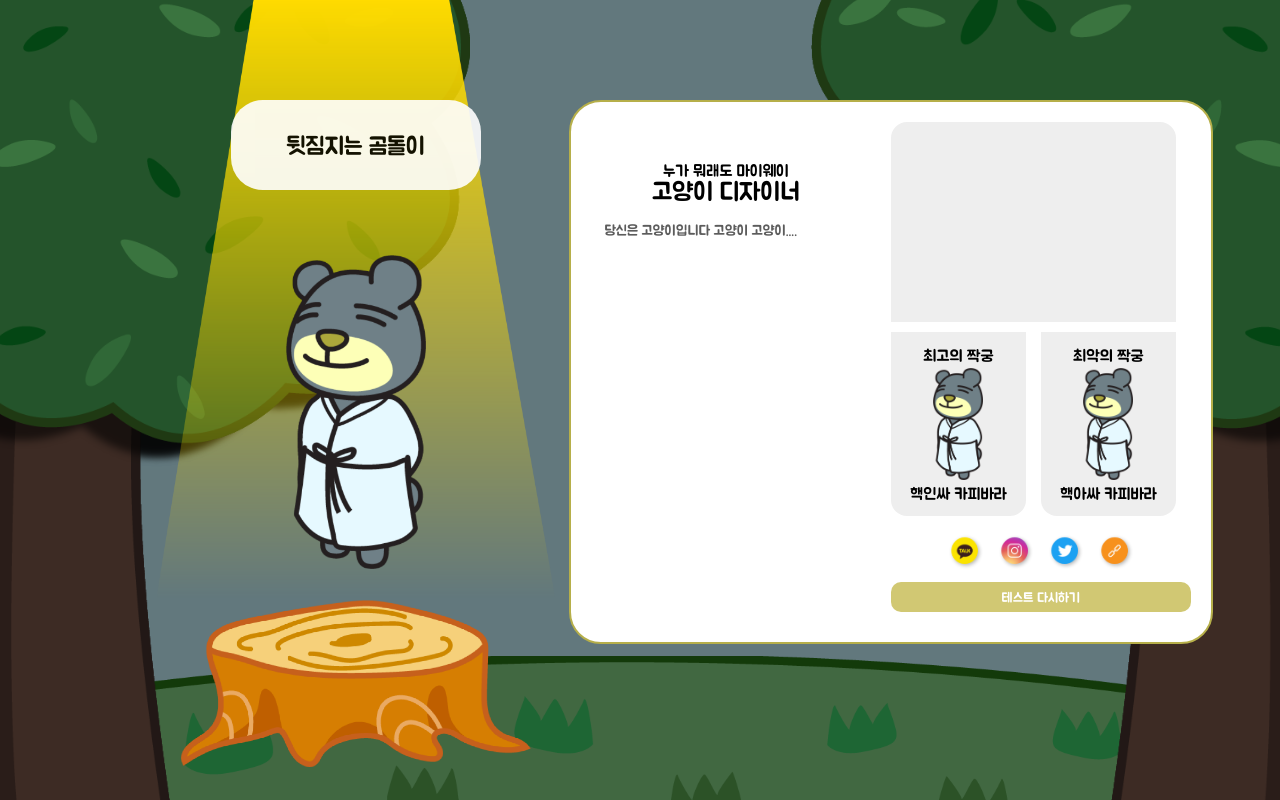
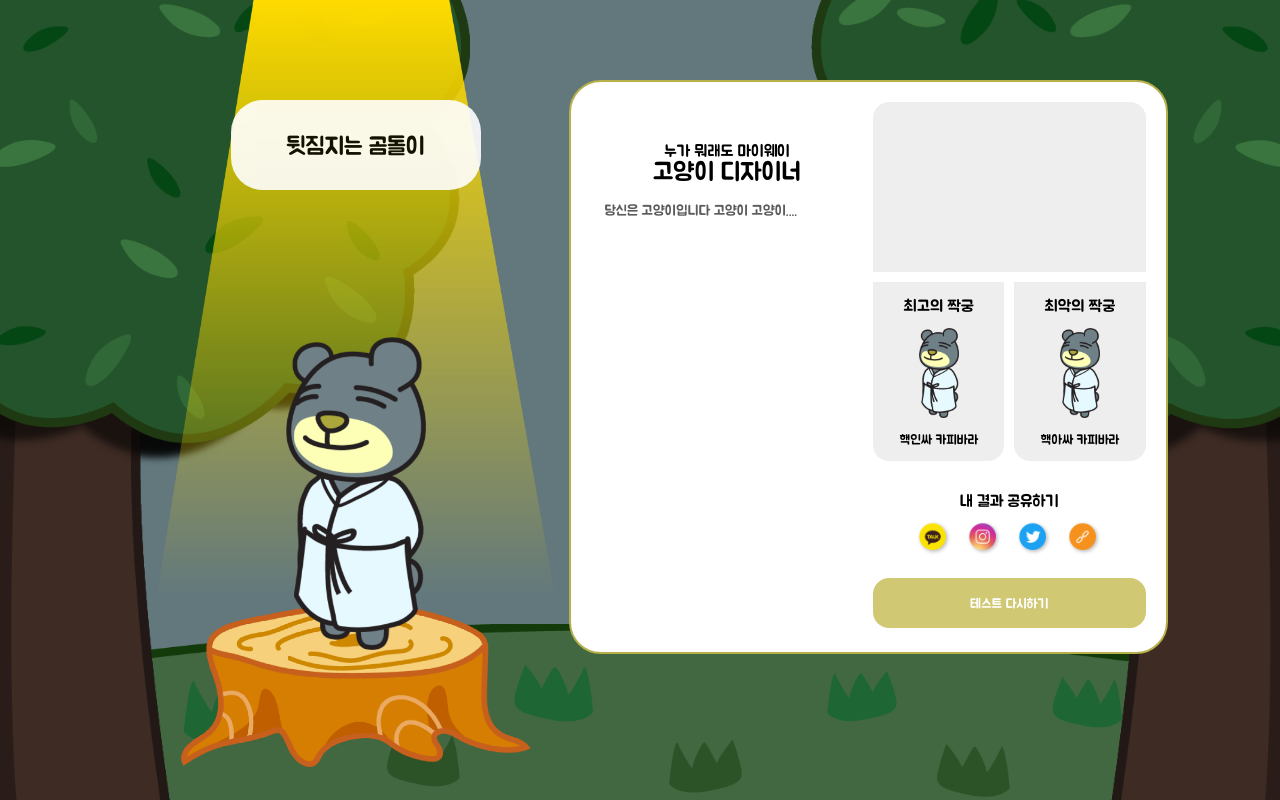
Before and after one commit to purplecode-team/developer-designer-type-indicator, a React app: page /result/1/1 in a window 1280 px wide. Built offline with nearby package versions, Linux system fonts and the light colour scheme; the HTML template or start-up script is replaced by a standard one.

Commit message:
modify: result layout 반응형

```diff
--- a/src/components/common/GrassBackground.jsx
+++ b/src/components/common/GrassBackground.jsx
@@ -7,7 +7,7 @@ const Background = styled.span`
   height: 100%;
   display: block;
   position: absolute;
-  bottom: -2rem;
+  bottom: 0;
   background-image: url(${(props) => props.img});
   background-position: bottom;
   background-size: 1440px 11rem;
--- a/src/components/common/LeftTree.jsx
+++ b/src/components/common/LeftTree.jsx
@@ -46,7 +46,7 @@ const LeftTree = ({ children }) => {
 };
 
 LeftTree.propTypes = {
-  children: PropTypes.node.isRequired,
+  // children: PropTypes.node.isRequired,
 };
 
 export default LeftTree;
--- a/src/components/common/RightTree.jsx
+++ b/src/components/common/RightTree.jsx
@@ -47,7 +47,7 @@ const RightTree = ({ children }) => {
 };
 
 RightTree.propTypes = {
-  children: PropTypes.node.isRequired,
+  // children: PropTypes.node.isRequired,
 };
 
 export default RightTree;
--- a/src/components/result/TextWhiteBoard.jsx
+++ b/src/components/result/TextWhiteBoard.jsx
@@ -7,87 +7,128 @@ import insta from '../../../public/img/insta.png';
 import kakao from '../../../public/img/kakao.png';
 import twitter from '../../../public/img/twitter.png';
 import clip from '../../../public/img/clip.png';
+import { Link } from 'react-router-dom';
 
 const Board = styled.div`
-  width:600px;
+  width:130%;
   background-color:white;
   font-family:'jua', sans-serif;
   padding: 20px;
   border: 2px solid #b6af4a;
   border-radius:2rem;
   display: grid;
-  grid-template-rows: repeat(5, 100px);
+  grid-template-rows: repeat(6, 80px);
   grid-template-columns: repeat(4, 1fr);
   grid-template-areas:
     "Test Test Graph Graph"
     "Test Test Graph Graph"
     "Test Test Side Side2"
     "Test Test Side Side2"
+    "Test Test Share Share"
     "Test Test Share Share";
+  @media (max-width: ${media.laptopM}) {
+    width:450px;
+  }
+  @media (min-width: ${media.laptop}){
+    column-gap: 10px;
+    row-gap:10px;
+  }
+  @media (max-width: ${media.laptop}){
+    column-gap: 20px;
+    row-gap:10px;
+    margin: 0 auto;
+    width: 80%;
+    grid-template-columns: repeat(2,1fr);
+    grid-template-areas:
+    "Graph Graph"
+    "Graph Graph"
+    "Test Test"
+    "Test Test"
+    "Test Test"
+    "Test Test"
+    "Side Side2"
+    "Side Side2"
+    "Share Share";
+    margin-bottom: 100px;
+  }
 `;
 const Test = styled.div`
   grid-area: Test;
-  /* border:1px solid gray; */
 `;
 const Graph   = styled.div`
   grid-area: Graph;
-  /* border:1px solid gray; */
 `;
 const Side  = styled.div`
   grid-area: Side;
-  /* border:1px solid gray; */
 `;
 const Side2 = styled.div`
   grid-area: Side2;
-  /* border:1px solid gray; */
 `;
 
 const Share = styled.div`
   grid-area: Share;
-  /* border:1px solid gray; */
 `;
 
 const TestBox = styled.div`
-  width: 90%;
+  width: 100%;
   height: 100%;
   border-radius: 2rem;
+  @media (max-width: ${media.laptop}){
+    width:100%;
+    border-radius: 2rem;
+    background-color:#eee;
+  }
   /* background-color: #eeeeee; */
-  /* margin: 0px auto; */
 `;
 const GraphBox = styled.div`
-  width: 95%;
+  width: 100%;
   height: 100%;
   border-radius: 1rem 1rem 0 0;
   background-color: #eeeeee;
+  @media (max-width: ${media.laptop}){
+    width:100%;
+    border-radius: 2rem;
+  }
 `;
 const SideBox = styled.div`
-  width: 90%;
+  width: 100%;
   border-radius: 0 0 1rem 1rem;
   background-color: #eeeeee;
-  margin: 10px 0;
   text-align:center;
   padding: 10px 0;
+  @media (max-width: ${media.laptop}){
+    width:100%;
+    border-radius: 2rem;
+  }
 `;
 const Side2Box = styled.div`
-  width: 90%;
+  width: 100%;
   border-radius: 0 0 1rem 1rem;
   background-color: #eeeeee;
-  margin: 10px 0;
   text-align:center;
   padding: 10px 0;
+  @media (max-width: ${media.laptop}){
+    width:100%;
+    border-radius: 2rem;
+  }
 `;
 const ShareBox = styled.div`
   width: 85%;
-  border-radius: 2rem;
   /* background-color: #eeeeee; */
-  margin: 10px auto;
+  margin: 20px auto;
   text-align:center;
+  @media (max-width: ${media.laptop}){
+    width:100%;
+  }
 `;
 
 const TitleWrap = styled.div`
   padding: 40px 0 20px;
   width: 100%;
   text-align: center;
+  @media (max-width: ${media.laptop}){
+    padding: 20px 0 20px;
+  }
 `;
 const SmallTitle = styled.p`
   font-size:16px;
@@ -111,12 +152,19 @@ const PartnerTitle = styled.p`
   margin: 5px 0;
 `;
 const PartnerImg = styled.img`
-  width:50px;
+  width: 40px;
+  padding: 10px 0;
 `;
 const PartnerName = styled.p`
   margin: 5px 0;
+  font-size: 13px;
 `;
 
+const IconTitle =styled.p`
+  padding: 10px 0;
+  font-size:16px;
+  font-family:'jua',sans-serif;
+`;
 
 const IconBox = styled.div`
   display:flex;
@@ -127,17 +175,30 @@ const IconBox = styled.div`
 const Icon = styled.img`
   width:40px;
   margin:0 5px;
+  cursor: pointer;
+  &:hover {
+    transform: scale(1.05);
+  }
 `;
 const RestartButton = styled.button`
   width:100%;
-  height: 30px;
-  border-radius: 10px;
+  height: 50px;
+  border-radius: 1rem;
   background-color:#d1c873;
   color:white;
   border-style:none;
   font-family: 'jua', sans-serif;
+  cursor: pointer;
+  &:hover {
+    transform: scale(1.05);
+  }
+  &:focus{
+    outline:none;
+  }
 `;
+const RestartLink = styled(Link)`
 
+`;
 
 
 const TextWhiteboard = ({}) => {
@@ -175,14 +236,17 @@ const TextWhiteboard = ({}) => {
         </Side2>
         <Share>
           <ShareBox>
+            <IconTitle>내 결과 공유하기</IconTitle>
             <IconBox>
-              <Icon src={kakao} alt='kakaogram'/>
+              <Icon src={kakao} alt='kakao'/>
               <Icon src={insta} alt='instagram'/>
               <Icon src={twitter} alt='twitter'/>
               <Icon src={clip} alt='clip'/>
             </IconBox>
           </ShareBox>
-          <RestartButton>테스트 다시하기</RestartButton>
+          <RestartLink to={`/`}>
+            <RestartButton>테스트 다시하기</RestartButton>
+          </RestartLink>
         </Share>
       </Board>
     );
--- a/src/containers/result/CharacterContainer.jsx
+++ b/src/containers/result/CharacterContainer.jsx
@@ -24,6 +24,9 @@ const CharacterLight = styled.div`
   background-repeat: no-repeat;
   background-size: 100% 100%;
   background-position: center;
+  @media (max-width:${media.mobileL}){
+    width:270px;
+  }
 `;
 
 const CharacterNameBox = styled.div`
@@ -54,7 +57,7 @@ const CharacterName = styled.p`
 
 const CharacterImgBox = styled.div`
   position:absolute;
-top: 255px;
+  bottom: 150px;
   width: 100%;
   text-align: center;
   z-index: 99;
@@ -62,6 +65,9 @@ z-index: 99;
 
 const CharacterImg = styled.img`
   width:140px;
+  @media (max-width: ${media.mobileL}){
+    width:100px;
+  }
 `;
 
 const TreeBox = styled.div`
@@ -74,6 +80,9 @@ text-align: center;
 
 const Tree = styled.img`
   width:350px;
+  @media (max-width: ${media.mobileL}){
+    width:270px;
+  }
 `;
 
 const CharacterContainer = ({}) => {
@@ -92,10 +101,11 @@ const CharacterContainer = ({}) => {
           <CharacterImgBox>
             <CharacterImg src={character}/>
           </CharacterImgBox>
-        </CharacterBox>
           <TreeBox>
             <Tree src={treeBase} alt='tree base'/>
           </TreeBox>
+        </CharacterBox>
+
       </CharacterContent>
     );
 };
--- a/src/containers/result/ResultContainer.jsx
+++ b/src/containers/result/ResultContainer.jsx
@@ -6,16 +6,27 @@ import PropTypes from 'prop-types';
 import media from '../../lib/styles/media';
 
 const ResultBox = styled.div`
-    position:absolute;
-    z-index:999;
-    display:grid;
-    width:100%;
+  position:absolute;
+  z-index:999;
+  display:grid;
+  width:100%;
+  @media (min-width: ${media.laptop}){
     grid-template-columns: 1fr 3fr 3fr 2fr;
-    @media (max-width: ${media.tablet}) {
-        grid-template-columns: 1fr 3fr 3fr 2fr;
-    }
+  }
+  @media (max-width: ${media.laptop}){
+    grid-template-rows: 1fr 1fr;
+    grid-template-columns:100%;
+    justify-content: center;
+  }
 `;
 
+const Space = styled.div`
+  width:100%;
+  height:100vh;
+  @media (max-width: ${media.laptop}){
+    display:none;
+  }
+`;
 const ResultContent = styled.div`
     width:100%;
     height:100vh;
@@ -26,15 +37,15 @@ const ResultContainer = ({}) => {
 
     return (
         <ResultBox>
-            <ResultContent>
-            </ResultContent>
+            <Space>
+            </Space>
             <ResultContent>
               <CharacterContainer/>
             </ResultContent>
             <ResultContent>
               <ResultTextContainer/>
             </ResultContent>
-            <ResultContent></ResultContent>
+            <Space></Space>
         </ResultBox>
     );
 };
--- a/src/containers/result/ResultTextContainer.jsx
+++ b/src/containers/result/ResultTextContainer.jsx
@@ -10,7 +10,7 @@ const TextContentWrap = styled.div`
 `;
 const TextContentBox = styled.div`
   position:absolute;
-  top:100px;
+  top:80px;
   width: 100%;
 `;
 
--- a/src/pages/Result.jsx
+++ b/src/pages/Result.jsx
@@ -11,18 +11,31 @@ import LeftTree from '../components/common/LeftTree';
 import grassImg from '../../public/img/ground.png';
 import cloudImg from '../../public/img/cloud.png';
 import useUpdateCount from '../lib/hooks/useUpdateCount';
+import media from '../lib/styles/media';
 
 const ResultWrapper = styled.div`
   height: 100vh;
   width: 100vw;
-  overflow-x: hidden;
   position: relative;
+  background-color: #436943;
+  @media (min-width: ${media.laptopM}){
+    overflow:hidden;
+  }
+  @media (max-width: ${media.laptopM}){
+    overflow-x:hidden;
+  }
+`;
+
+const BackgroundColor = styled.div`
+  width:100vw;
+  height:100vh;
   background-color: #c5f1fc;
 `;
 
 const BackgroundDark = styled.div`
   width: 100%;
   height: 100%;
+  overflow:auto;
   position: absolute;
   background-color: black;
   opacity: 0.5;
@@ -53,6 +66,7 @@ const Result = () => {
         <LeftTree />
         <CloudBackground role="img" ariaLabel="clouds background" img={cloudImg} style={{opacity:'0.6'}}/>
         <GrassBackground role="img" ariaLabel="grass background" img={grassImg} style={{opacity:'0.6'}}/>
+        <BackgroundColor/>
       </ResultWrapper>
     </>
   );
```
Lines whose indentation alone changed are shown as unchanged.
